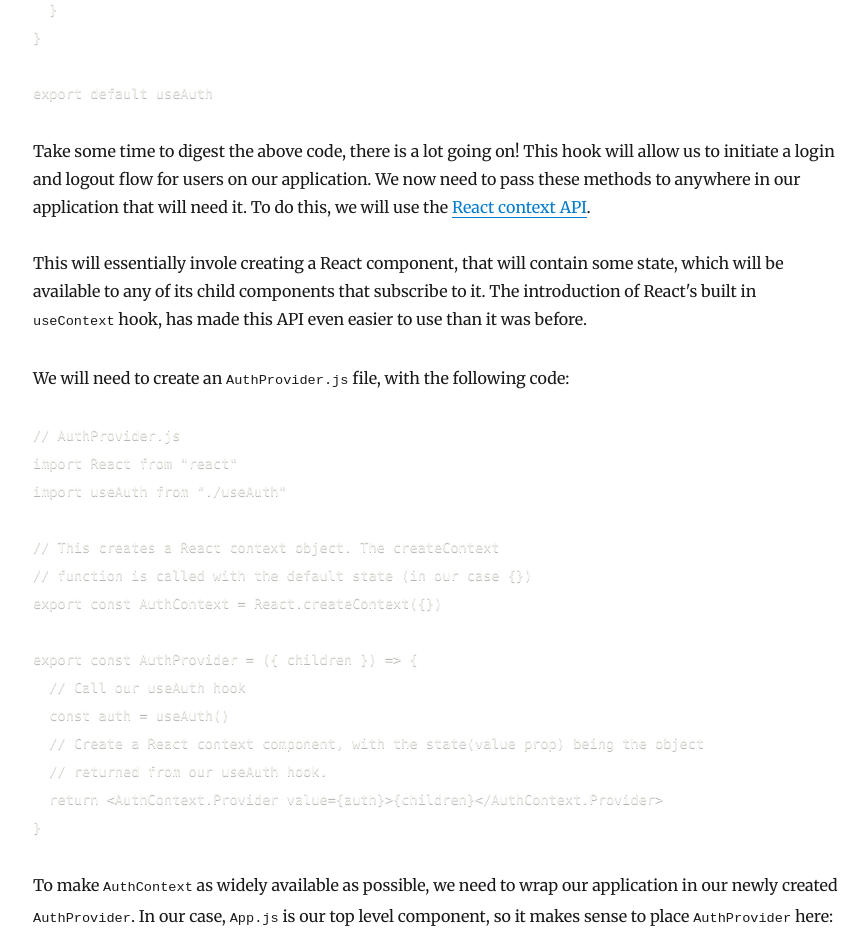
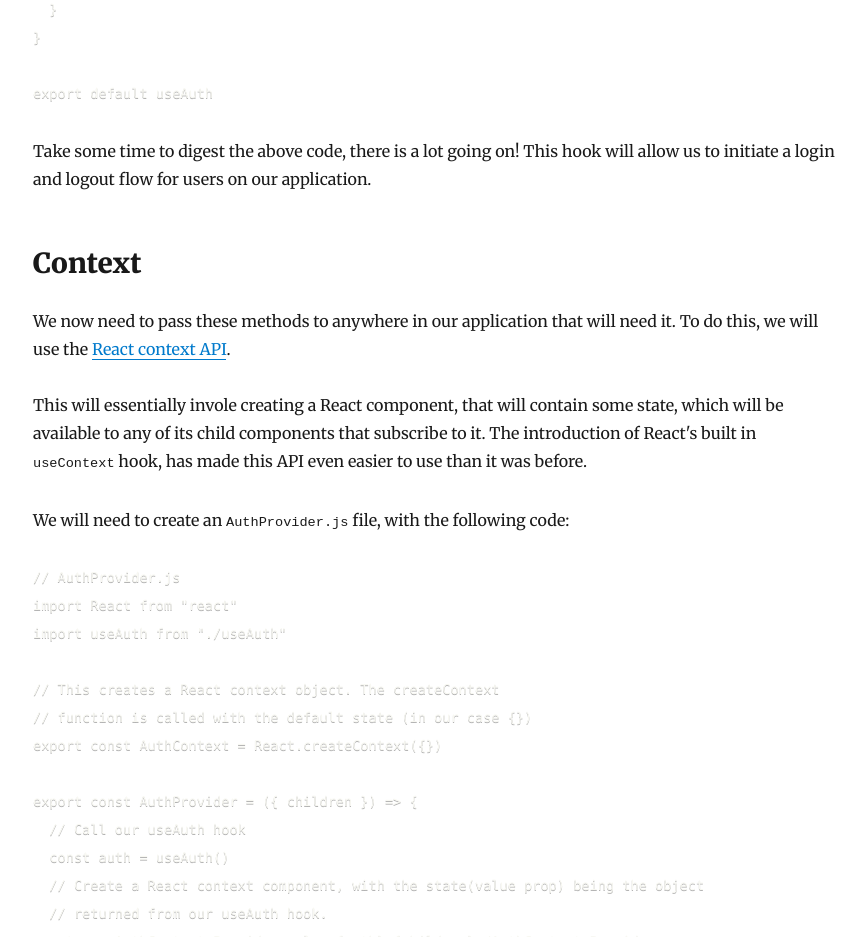
Before and after one commit to lukebrobbs/personal-site, a Gatsby site: page /auth-hooks-context/ in a window 1280 px wide. Shown: the part 3060-3997 px from the top of the page, without its empty margins (203-1071 px from the left). Built offline with nearby package versions, Linux system fonts and the light colour scheme; Gatsby itself is replaced by a stand-in of ours; some packages are replaced by stand-ins of ours; code samples lack their colours.

Commit message:
Added extra header to hooks / context /Auth0 article

````diff
--- a/content/blog/auth-hooks-context/index.md
+++ b/content/blog/auth-hooks-context/index.md
@@ -102,7 +102,11 @@ const useAuth = () => {
 export default useAuth
 ```
 
-Take some time to digest the above code, there is a lot going on! This hook will allow us to initiate a login and logout flow for users on our application. We now need to pass these methods to anywhere in our application that will need it. To do this, we will use the [React context API](https://reactjs.org/docs/context.html).
+Take some time to digest the above code, there is a lot going on! This hook will allow us to initiate a login and logout flow for users on our application.
+
+## Context
+
+We now need to pass these methods to anywhere in our application that will need it. To do this, we will use the [React context API](https://reactjs.org/docs/context.html).
 
 This will essentially invole creating a React component, that will contain some state, which will be available to any of its child components that subscribe to it. The introduction of React's built in `useContext` hook, has made this API even easier to use than it was before.
 
````
